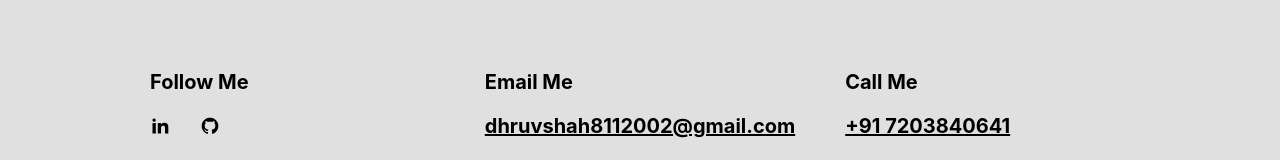
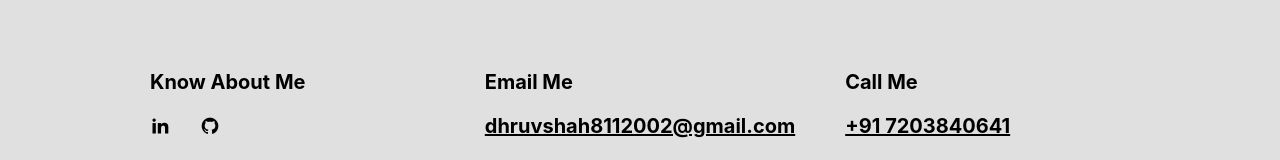
Before and after one commit to DhruvByteCode/Portfolio, a plain HTML site: page index.html in a window 1280 px wide. Shown: the part 3584-3744 px from the top of the page. Drawn offline with nearby package versions, Linux system fonts and the light colour scheme.

Commit message:
Update index.html

```diff
--- a/index.html
+++ b/index.html
@@ -796,7 +796,7 @@
         <div class="container">
             <div class="d-grid footer__wrapper">
                 <div class="footer__content">
-                    <h4 class="footer__title">Follow Me</h4>
+                    <h4 class="footer__title">Know About Me</h4>
                     <ul class="footer__social-list">
                         <!-- <li class="footer__social-item">
                             <a href="https://api.whatsapp.com/send?phone=254795756638&text=Hello%2C%20how%20may%20I%20be%20of%20assistance%3F" target="_blank" class="footer__social-link">
```
